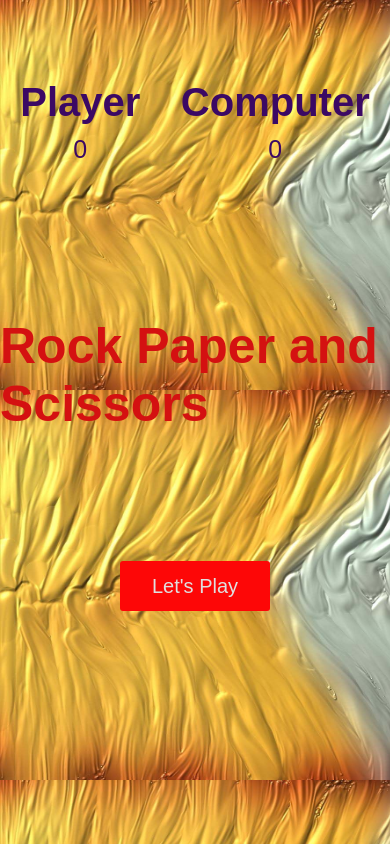
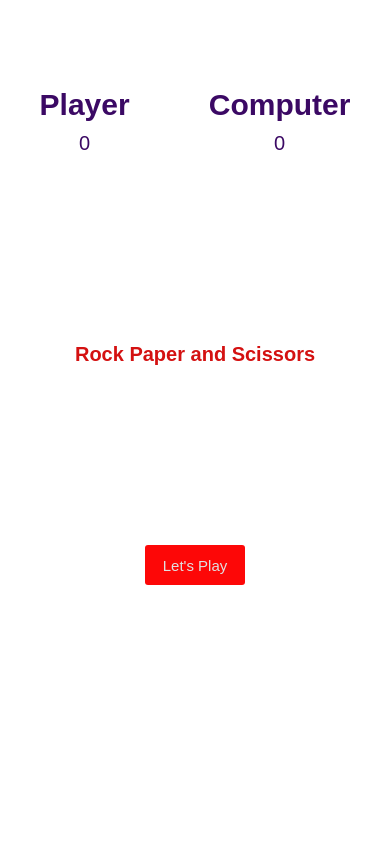
Before and after one commit to AryanSinghIIIT/Stone-Paper-Scissor, a plain HTML site: page index.html in a window 390 px wide. Shown: the top 844 px of the page. Drawn offline with Linux system fonts and the light colour scheme.

Commit message:
Update style.css

```diff
--- a/style.css
+++ b/style.css
@@ -1,14 +1,19 @@
 * {
   margin: 0;
   padding: 0;
-  box-sizing: border-box;
-}
+  }
+
+.bground{
+  background-image: url(bg.jpg);
+  background-size: 100vh 100vw;
+  }
 
 section {
-  height: 100vh;
-  background-image: url(bg.jpg);
-  background-size: 100vh 100vw;
+
+  size-adjust: 80vh 80vw;
   font-family: sans-serif;
+
+  align-items: center;
 }
 
 .score {
@@ -147,4 +152,44 @@ div.fadeIn {
   }
 }
 
+@media(max-width: 800px) {
+
+  .intro h1 {
+    font-size: 20px;
+  }
+
+  .score h2 {
+    font-size: 30px;
+  }
+
+  .score p {
+    text-align: center;
+    padding: 10px;
+    font-size: 20px;
+  }
+
+  .winner {
+    color: rgb(248, 9, 9);
+    text-align: center;
+    font-size: 25px;
+    font-weight: bolder;
+  }
+
+  .intro button,
+.match button {
+  width: 100px;
+  height: 40px;
+  background: none;
+  border: none;
+  color: rgb(224, 224, 224);
+  font-size: 15px;
+  background: rgb(253, 7, 7);
+  border-radius: 3px;
+  cursor: pointer;
+ }
+
+}
+
+
+
 /* By Aryan Singh */
```
